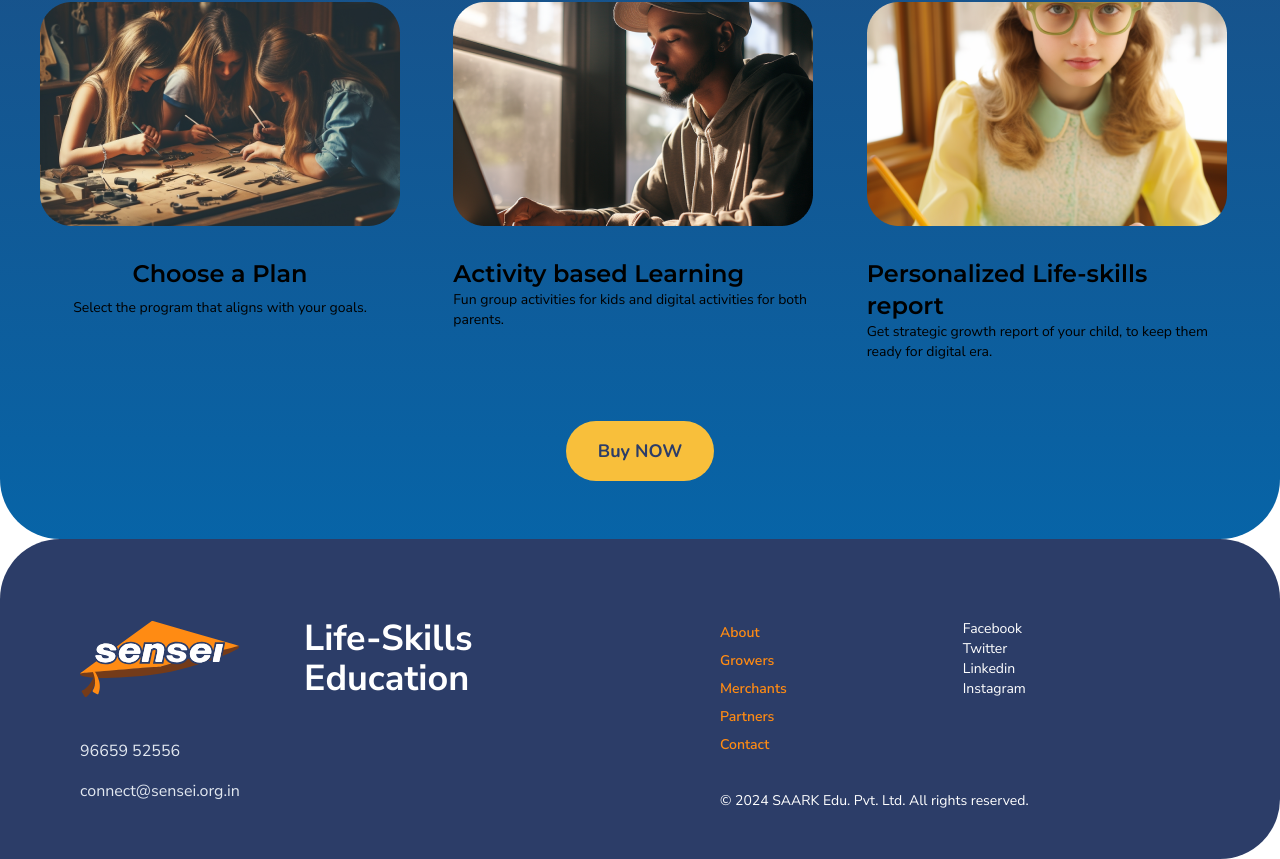
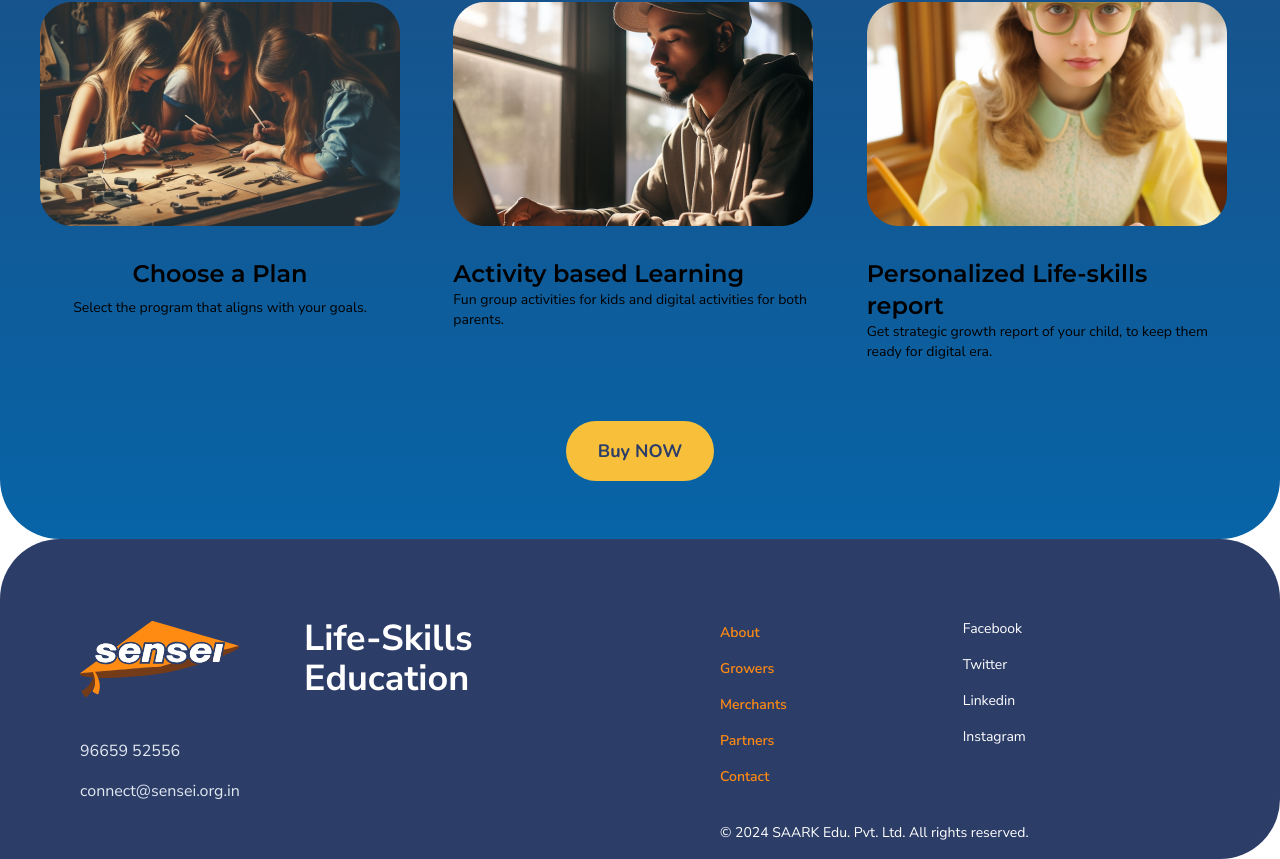
Before and after one commit to SAARKSensei/sensei-marketing_LP, a Next.js app: page / in a window 1280 px wide. Shown: the part 2994-3853 px from the top of the page. Built offline with nearby package versions, Linux system fonts and the light colour scheme.

Commit message:
[ST] 21/3/24 styling changes

```diff
--- a/src/components/Footer.jsx
+++ b/src/components/Footer.jsx
@@ -10,7 +10,7 @@ const Footer = () => {
 
     return (
         <div className="h-80 w-full bg-[#2C3D68] rounded-bl-none rounded-[60px] pt-10 px-20">
-            <div className="flex flex-row  gap-16">
+            <div className="flex gap-16">
                 <div className="">
                     <Image
                         src={SenseiLogo}
@@ -28,15 +28,15 @@ const Footer = () => {
                     </h1>
                 </div>
                 <div>
-                    <div className="flex flex-row gap-44 text-sm leading-7 mt-10 ml-44 font-light">
-                        <div className="text-[#FF8B13] font-NunitoSans font-semibold font-base">
+                    <div className="flex gap-44 text-sm leading-7 mt-10 ml-44">
+                        <div className="text-[#FF8B13] font-NunitoSans font-semibold font-base flex flex-col gap-2">
                             <h2>About</h2>
                             <h2>Growers</h2>
                             <h2>Merchants</h2>
                             <h2>Partners</h2>
                             <h2>Contact</h2>
                         </div>
-                        <div className="text-white font-NunitoSans font-normal text-sm">
+                        <div className="text-white font-NunitoSans font-normal text-sm flex flex-col gap-4">
                             <h2>Facebook</h2>
                             <h2>Twitter</h2>
                             <Link href={"https://www.linkedin.com/company/mr-sensei/?viewAsMember=true"}>
```
